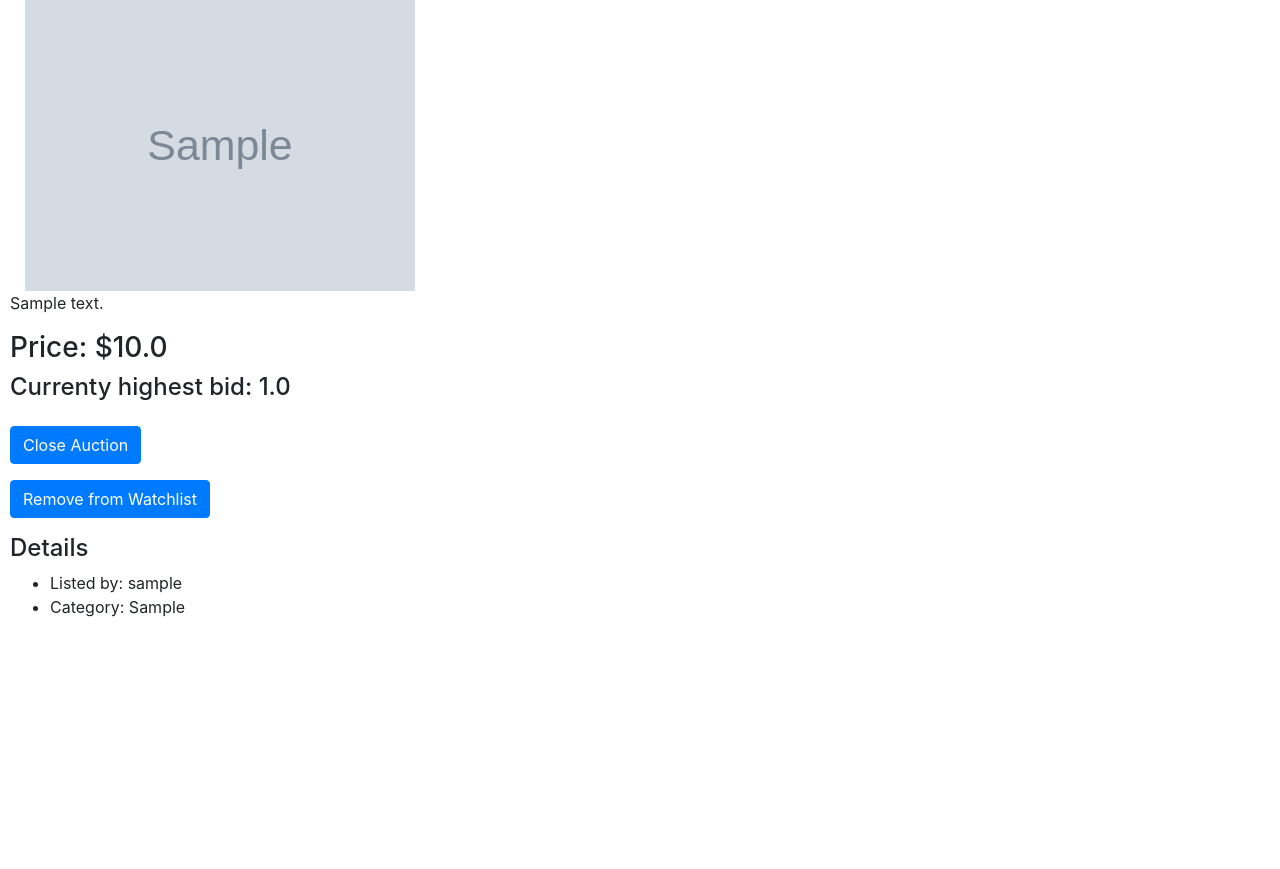
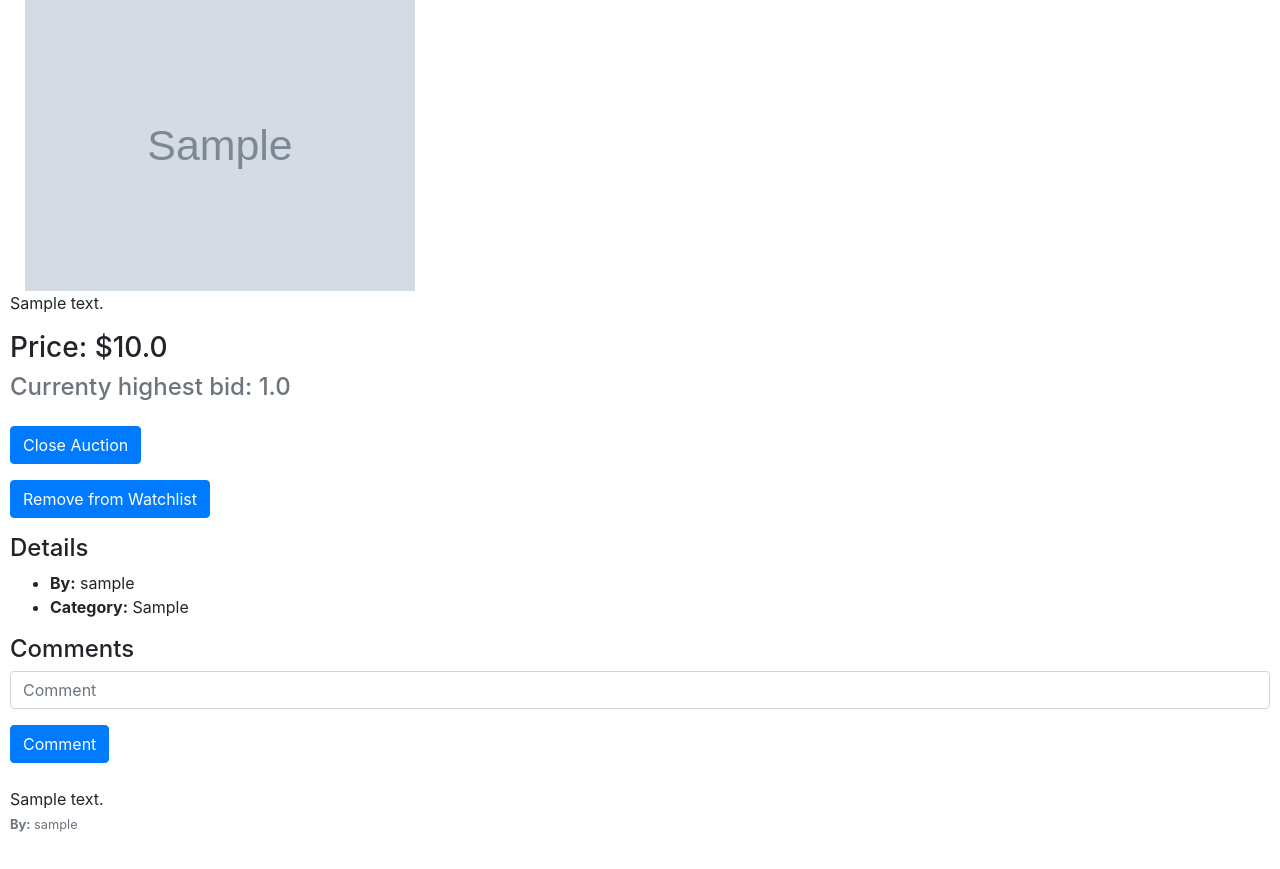
Before and after one commit to yusuf7sui/cs50-commerce, a Django app: page /listing/1 in a window 1280 px wide. Shown: the part 268-1137 px from the top of the page. Before the commit the page ends 885 px from the top, so only its background shows below. Run offline with Django 3.2, Linux system fonts and the light colour scheme; a user stored in the database is signed in; tables that the repository leaves empty hold one stand-in row (values such as "Sample post"); grey boxes marked "Sample" are stand-in pictures; some libraries are stand-ins or nearby versions.

Commit message:
Implement comment functionality for listings
Users can write comments for any listing.
Comments are stored in the database and displayed.

```diff
--- a/commerce/auctions/templates/auctions/listing-page.html
+++ b/commerce/auctions/templates/auctions/listing-page.html
@@ -11,7 +11,7 @@
         <p> {{ listing.description }} </p>
         <h3> Price: ${{ listing.start_price }} </h3>
         {% if listing.current_bid %}
-            <h4> Currenty highest bid: {{listing.current_bid}}</h4>
+            <h4 class="text-muted"> Currenty highest bid: {{listing.current_bid}}</h4>
         {% endif %}
 
         {% if message %}
@@ -31,7 +31,7 @@
                     {% csrf_token %}
                     <input type="hidden" name="form-type" value="place_bid">
                     <div class="form-group">
-                    <input class="form-control" type="text" name="bid" placeholder="Bid"><br>
+                        <input class="form-control" type="text" name="bid" placeholder="Bid"><br>
                     </div>
                     <input class="btn btn-primary mt-3" type="submit" name="place-bid" value="Place Bid">
                 </form>
@@ -48,23 +48,36 @@
             <form action="{% url 'listing-page' number=listing.id %}" method="post">
                 {% csrf_token %}
                 <input type="hidden"  name="form-type" value="add_watchlist">
-                <input type="hidden" name="listing-id" value="{{ listing.id }}">
                 <input class="btn btn-primary mt-3" type="submit" name="add-watchlist" value="Add to Watchlist">
             </form>
         {% else %}
             <form action="{% url 'listing-page' number=listing.id %}" method="post">
                 {% csrf_token %}
                 <input type="hidden" name="form-type" value="remove_watchlist">
-                <input type="hidden" name="listing-id" value="{{ listing.id }}">
                 <input class="btn btn-primary mt-3" type="submit" name="remove-listing" value="Remove from Watchlist">
             </form>
         {% endif %}
 
         <h4 class="mt-3"> Details </h4>
         <ul>
-            <li> Listed by: {{ listing.owner }}</li>
-            <li> Category: {{ listing.category }}</li>
+            <li> <strong>By:</strong> {{ listing.owner }}</li>
+            <li> <strong>Category:</strong> {{ listing.category }}</li>
         </ul>
+        <h4 class="mt-3"> Comments </h4>
+        <form action="{% url 'listing-page' number=listing.id %}" method="post">
+            {% csrf_token %}
+            <input type="hidden" name="form-type" value="comment">
+            <div class="form-group">
+                <input class="form-control" type="text" name="comment" placeholder="Comment">
+            </div>
+            <input class="btn btn-primary" type="submit" name="confirm-comment" value="Comment">
+        </form>
+        {% for comment in comments %}
+            <div class="mt-4">
+                <p class="mb-1"> {{ comment.comment }} </p>
+                <p class="text-muted small"> <strong>By:</strong> {{ comment.author.username }} </p>
+            </div>
+        {% endfor %}
     </div>
 
 
--- a/commerce/auctions/templates/auctions/watchlist.html
+++ b/commerce/auctions/templates/auctions/watchlist.html
@@ -14,8 +14,6 @@
                     <p> <strong>Price:</strong> ${{ listing.bid }} </p>
                     <p> {{ listing.description }} </p>
                     <form action="{% url 'listing-page' number=listing.id %}" method="get">
-                            {% csrf_token %}
-                            <input type="hidden" name="listing" value="{{ listing.id }}">
                             <input class="btn btn-primary mt-3" type="submit" name="listing-page" value="View more">
                         </form>
                     <form action="{% url 'watchlist' %}" method="post">
--- a/commerce/auctions/views.py
+++ b/commerce/auctions/views.py
@@ -5,7 +5,7 @@ from django.http import HttpResponse, HttpResponseRedirect
 from django.shortcuts import render
 from django.urls import reverse
 
-from .models import User, Listing, Bid
+from .models import User, Listing, Bid, Comment
 
 
 def index(request):
@@ -129,6 +129,9 @@ def listing_page_view(request, number):
     else:
         is_watched = False
 
+    #Possible this code?
+    comments = Comment.objects.all()
+
     if request.method == "POST":
         match request.POST["form-type"]:
             case "close_listing":
@@ -146,6 +149,7 @@ def listing_page_view(request, number):
                         "listing": listing,
                         "number": number,
                         "is_watched": is_watched,
+                        "comments": comments,
                         "message": "Error! Please enter a valid number."
                     })
                 message = place_bid(user, listing, bid)
@@ -153,6 +157,7 @@ def listing_page_view(request, number):
                         "listing": listing,
                         "number": number,
                         "is_watched": is_watched,
+                        "comments": comments,
                         "message": message
                     })
             case "add_watchlist":
@@ -161,11 +166,23 @@ def listing_page_view(request, number):
             case "remove_watchlist":
                 listing.watchers.remove(user)
                 is_watched = False
+            case "comment":
+                comment = request.POST["comment"]
+                if comment:
+                    user = request.user
+                    new_comment = Comment(
+                        listing = listing,
+                        author = user,
+                        comment = comment
+                    )
+                    new_comment.save()
+                comments = listing.comments.all()
 
     return render(request, "auctions/listing-page.html", {
         "listing": listing,
         "number": number,
-        "is_watched": is_watched
+        "is_watched": is_watched,
+        "comments": comments
     })
 
 @login_required
```
